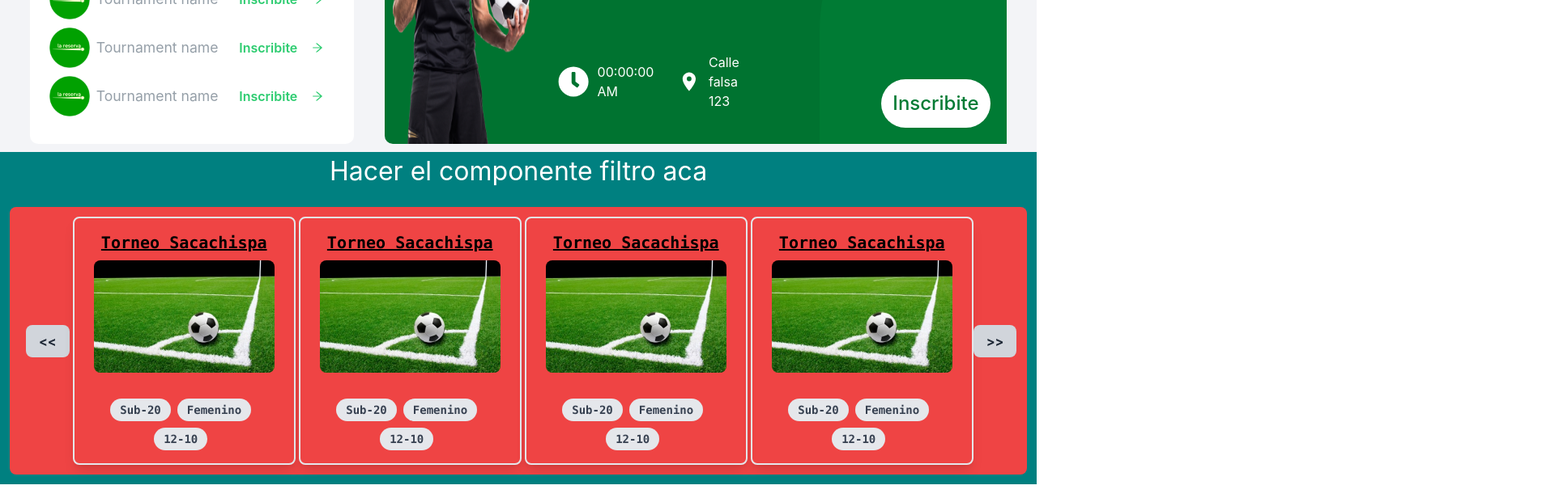
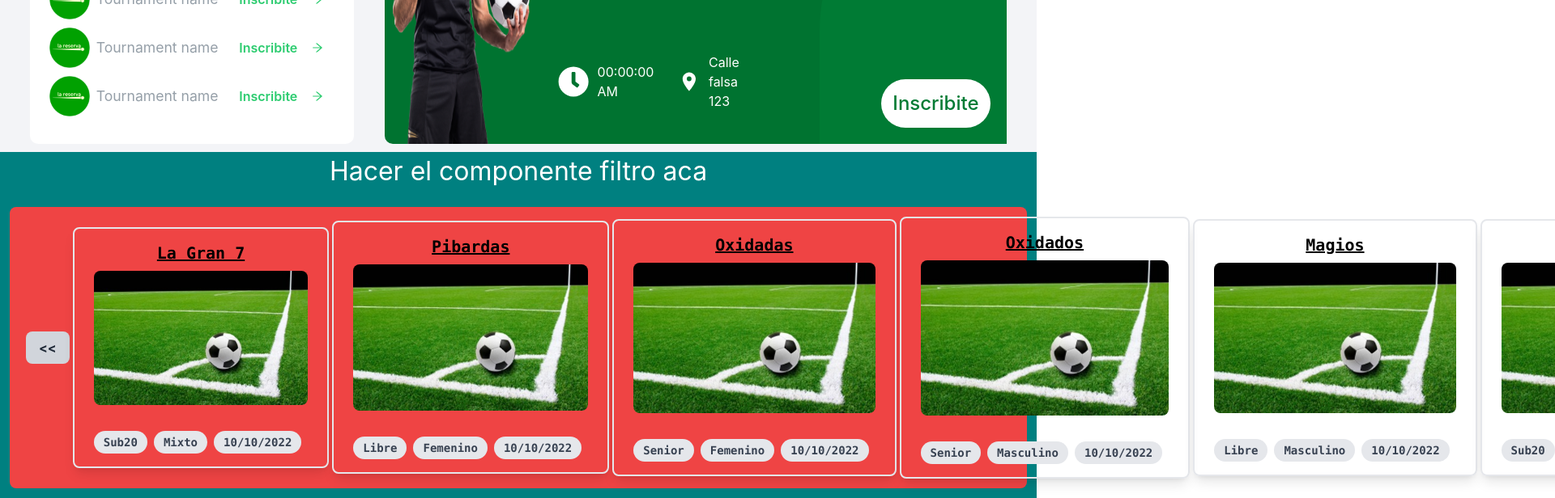
Before and after one commit to CristianLarrauri/Henry-LaReserva, a React (Create React App) app in the folder client/: page /home in a window 1280 px wide. Shown: the part 322-938 px from the top of the page at 81% size, 1920 px wide, since content can reach past the window. Built offline with nearby package versions, Linux system fonts and the light colour scheme.

Commit message:
CREATE Card Mas Paginado con prev y next

```diff
--- a/client/src/components/Card.jsx
+++ b/client/src/components/Card.jsx
@@ -1,17 +1,17 @@
 import React from "react";
 import Corner from "../images/Corner.jpeg"
 
-export default function Card() {
+export default function Card({name,id,dateInit,genre,category}) {
     return (
         <div className="max-w-sm rounded-lg border- overflow-hidden shadow-lg border-2 ml-1 my-3 ">
                 <div className="px-6 py-4">
-                    <div className="font-bold text-xl mb-2 font-mono underline">Torneo Sacachispa</div>
+                    <div className="font-bold text-xl mb-2 font-mono underline">{name ? name : "No existe su torneo"}</div>
                     <img className="w-full rounded-lg" src={Corner} alt="Sunset in the mountains"/>
                 </div>
-                <div className="px-6 pt-4 pb-2">
-                    <span className="inline-block bg-gray-200 rounded-full px-3 py-1 text-sm font-bold font-mono text-gray-700 mr-2 mb-2">Sub-20</span>
-                    <span className="inline-block bg-gray-200 rounded-full px-3 py-1 text-sm font-bold font-mono text-gray-700 mr-2 mb-2">Femenino</span>
-                    <span className="inline-block bg-gray-200 rounded-full px-3 py-1 text-sm font-bold font-mono text-gray-700 mr-2 mb-2">12-10</span>
+                <div className="px-6 pt-4 pb-2 flex">
+                    <span className="inline-block bg-gray-200 rounded-full px-3 py-1 text-sm font-bold font-mono text-gray-700 mr-2 mb-2">{category ? category : "No existe esa categoria"}</span>
+                    <span className="inline-block bg-gray-200 rounded-full px-3 py-1 text-sm font-bold font-mono text-gray-700 mr-2 mb-2">{genre ? genre : "No existe este genero"}</span>
+                    <span className="inline-block bg-gray-200 rounded-full px-3 py-1 text-sm font-bold font-mono text-gray-700 mr-2 mb-2">{dateInit ? dateInit : "No hay fecha de inicio"}</span>
                 </div>
         </div>
     )
--- a/client/src/components/TournamentDetails.jsx
+++ b/client/src/components/TournamentDetails.jsx
@@ -1,18 +1,54 @@
 import React from 'react';
 import styles from '../styles/TournamentDetails.module.css';
 import Card from './Card';
+import { useState } from 'react';
+import Torneos from "../tournaments.json"
+import { useEffect } from 'react';
 
 export default function TournamentDetails(tournaments) {//Esto lo recibe del componente filtros
+
+    const [page, setPage] = useState(0);
+
+  const handlePrev = (event) => {
+    event.preventDefault();
+    if (page <= 1) {
+      setPage(1);
+    } else {
+      setPage(page - 4);
+    }
+  };
+
+  const handleNext = (event) => {
+    event.preventDefault();
+    if (Torneos.length < 4) {
+      return;
+    } else {
+      setPage(page + 4);
+    }
+  };
+
+  useEffect(()=>{
+
+  },[])
     return (
         <div className="bg-red-500 ml-3 mr-3 rounded-lg mb-3 mt-5 justify-between items-center flex">
-            <button className="bg-gray-300 hover:bg-gray-400 text-gray-800 font-bold py-2 px-4 rounded-lg ml-5">
+            <button className="bg-gray-300 hover:bg-gray-400 text-gray-800 font-bold py-2 px-4 rounded-lg ml-5" onClick={handlePrev} >
                 {"<<"}
             </button>
-            <Card />
-            <Card />
-            <Card />
-            <Card />
-            <button className="bg-gray-300 hover:bg-gray-400 text-gray-800 font-bold py-2 px-4 rounded-lg mr-[1%]">
+            {Torneos?.map((ele)=>{
+                return(
+                    <div>
+                        <Card
+                        key={ele.id}
+                        name={ele.name}
+                        dateInit={ele.dateInit}
+                        genre={ele.genre}
+                        category={ele.category}
+                        />
+                    </div>
+                )
+            })}
+            <button className="bg-gray-300 hover:bg-gray-400 text-gray-800 font-bold py-2 px-4 rounded-lg mr-[1%]" onClick={handleNext}>
                 {">>"}
             </button>
         </div>
--- /dev/null
+++ b/client/src/tournaments.json
@@ -0,0 +1,110 @@
+[
+  {
+    "id": 2,
+    "name": "La Gran 7",
+    "amountOfTeams": null,
+    "dateInit": "10/10/2022",
+    "dateFinish": "10/12/2022",
+    "category": "Sub20",
+    "genre": "Mixto",
+    "createdAt": "2022-09-16T07:05:00.954Z",
+    "updatedAt": "2022-09-16T07:05:00.954Z",
+    "teams": []
+  },
+  {
+    "id": 5,
+    "name": "Pibardas",
+    "amountOfTeams": null,
+    "dateInit": "10/10/2022",
+    "dateFinish": "10/12/2022",
+    "category": "Libre",
+    "genre": "Femenino",
+    "createdAt": "2022-09-16T07:06:12.926Z",
+    "updatedAt": "2022-09-16T07:06:12.926Z",
+    "teams": []
+  },
+  {
+    "id": 8,
+    "name": "Oxidadas",
+    "amountOfTeams": null,
+    "dateInit": "10/10/2022",
+    "dateFinish": "10/12/2022",
+    "category": "Senior",
+    "genre": "Femenino",
+    "createdAt": "2022-09-16T07:09:36.273Z",
+    "updatedAt": "2022-09-16T07:09:36.273Z",
+    "teams": []
+  },
+  {
+    "id": 6,
+    "name": "Oxidados",
+    "amountOfTeams": null,
+    "dateInit": "10/10/2022",
+    "dateFinish": "10/12/2022",
+    "category": "Senior",
+    "genre": "Masculino",
+    "createdAt": "2022-09-16T07:06:53.013Z",
+    "updatedAt": "2022-09-16T07:06:53.013Z",
+    "teams": []
+  },
+  {
+    "id": 4,
+    "name": "Magios",
+    "amountOfTeams": null,
+    "dateInit": "10/10/2022",
+    "dateFinish": "10/12/2022",
+    "category": "Libre",
+    "genre": "Masculino",
+    "createdAt": "2022-09-16T07:05:45.355Z",
+    "updatedAt": "2022-09-16T07:05:45.355Z",
+    "teams": []
+  },
+  {
+    "id": 1,
+    "name": "Rusticom",
+    "amountOfTeams": null,
+    "dateInit": "10/10/2022",
+    "dateFinish": "10/12/2022",
+    "category": "Sub20",
+    "genre": "Masculino",
+    "createdAt": "2022-09-16T07:04:49.298Z",
+    "updatedAt": "2022-09-16T07:04:49.298Z",
+    "teams": []
+  },
+  {
+    "id": 3,
+    "name": "Henry",
+    "amountOfTeams": null,
+    "dateInit": "10/10/2022",
+    "dateFinish": "10/12/2022",
+    "category": "Libre",
+    "genre": "Mixto",
+    "createdAt": "2022-09-16T07:05:30.244Z",
+    "updatedAt": "2022-09-16T07:05:30.244Z",
+    "teams": []
+  },
+  {
+    "id": 9,
+    "name": "Oxidades",
+    "amountOfTeams": null,
+    "dateInit": "10/10/2022",
+    "dateFinish": "10/12/2022",
+    "category": "Senior",
+    "genre": "Mixto",
+    "createdAt": "2022-09-16T07:09:45.759Z",
+    "updatedAt": "2022-09-16T07:09:45.759Z",
+    "teams": []
+  },
+  {
+    "id": 7,
+    "name": "Matadoras",
+    "amountOfTeams": null,
+    "dateInit": "10/10/2022",
+    "dateFinish": "10/12/2022",
+    "category": "Sub20",
+    "genre": "Femenino",
+    "createdAt": "2022-09-16T07:07:57.735Z",
+    "updatedAt": "2022-09-16T07:07:57.735Z",
+    "teams": []
+  }
+]
```
